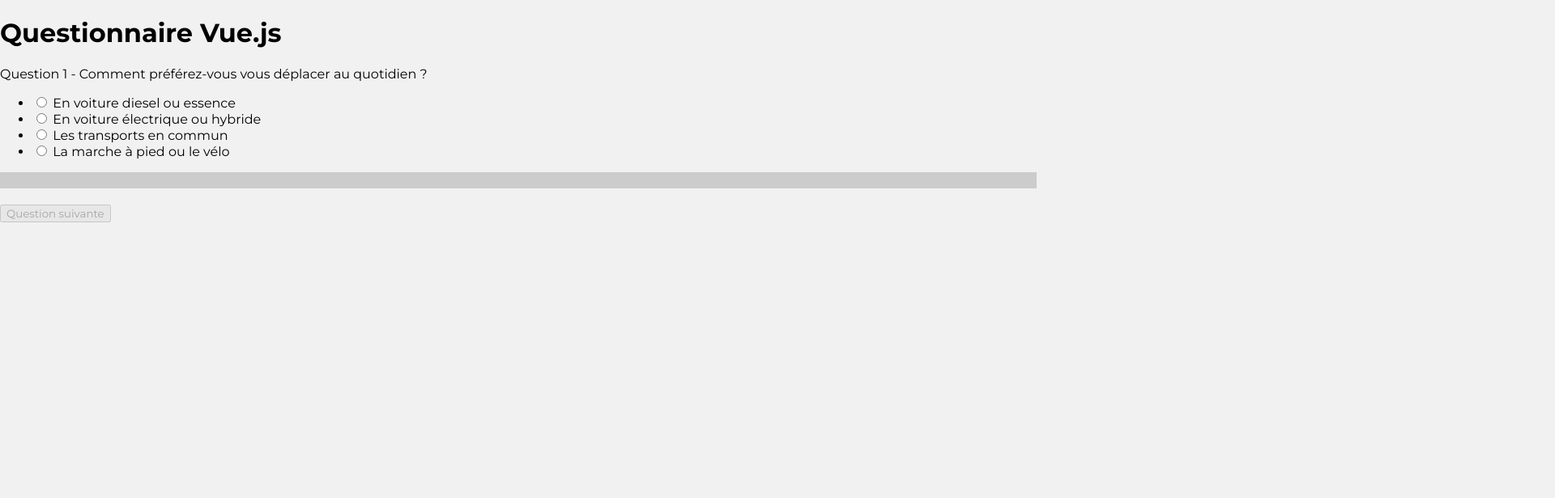
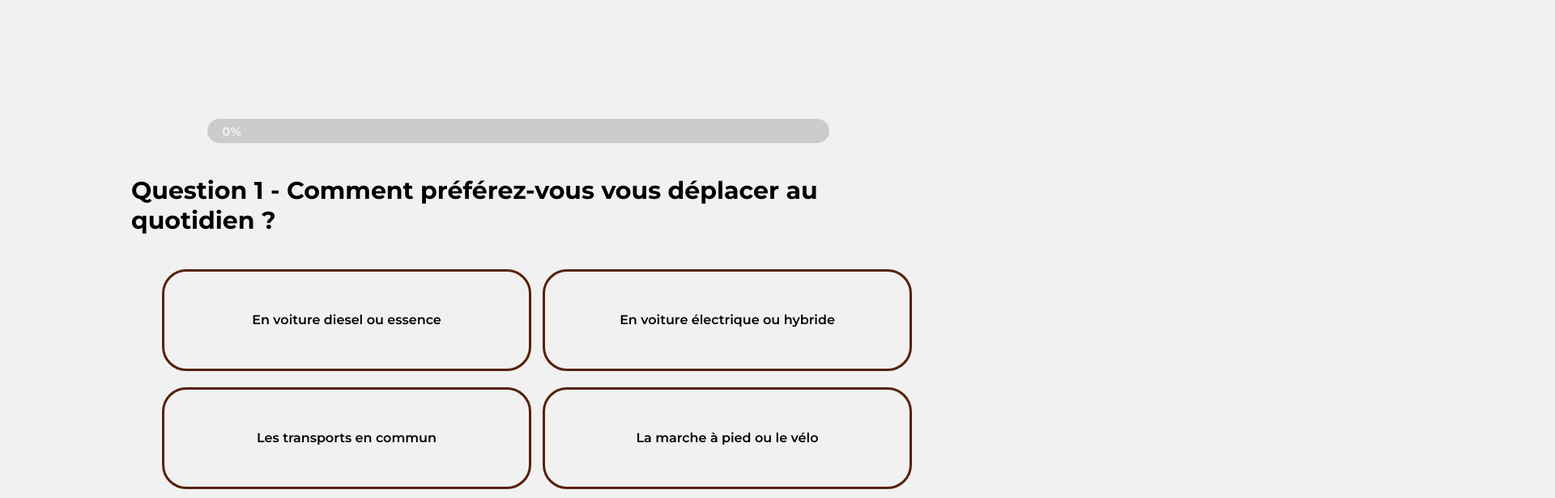
Before and after one commit to QBUTEAU/GreenScore_SAE401, a Vue app: page /questionnairetest in a window 1280 px wide. Shown: the top 616 px of the page at 81% size, 1920 px wide, since content can reach past the window. Built offline with nearby package versions, Linux system fonts and the light colour scheme.

Commit message:
questionnaire css

```diff
--- a/src/assets/css/_global.scss
+++ b/src/assets/css/_global.scss
@@ -80,6 +80,12 @@
     }
 }
 
+fieldset{
+    border: none;
+    padding: 0;
+    margin: 0;
+}
+
 @keyframes rotationPlanet {
     0% {
         transform: translateX(0%);
--- a/src/assets/css/_home.scss
+++ b/src/assets/css/_home.scss
@@ -97,6 +97,96 @@
     margin-bottom: 15vh;
 }
 
+
+
+// ---------- Questionnaire ---------- //
+
+.questionnaire{
+    min-height: 100vh;
+    @include flexOriginel(column, center, center);
+    width: 100vw;
+}
+
+.progress-bar {
+    width: 60%;
+    height: 30px;
+    background-color: #ccc;
+    position: relative;
+    margin-bottom: 40px;
+    border-radius: 20px;
+
+    .progress-bar__fill {
+        height: 100%;
+        border-radius: 20px;
+        background-color: $green;
+        transition: width 0.5s ease-in-out;
+
+        .progress-bar__percentage {
+            position: absolute;
+            top: 50%;
+            left: 30px;
+            transform: translate(-50%, -50%);
+            font-size: 15px;
+            font-weight: bold;
+            color: $white;
+        }
+    }
+}
+
+fieldset{
+    display: flex;
+    flex-direction: column;
+    width: 75%;
+}
+
+.question{
+    font-size: 30px;
+    font-weight: 700;
+    height: 100px;
+}
+
+.propositions{
+    display: grid;
+    grid-template-columns: repeat(2, 1fr);
+    grid-template-rows: repeat(2, 1fr);
+    grid-gap: 20px;
+    li{
+        list-style: none;
+    }
+    input{
+        position: absolute;
+        opacity: 0;
+        width: 100%;
+        height: 150px;
+        cursor: pointer;
+        &:hover + label{
+            background-color: $yellow;
+            color: $white;
+        }
+        &:checked + label{
+            background-color: $green;
+            border: 3px solid $green;
+            color: $white;
+        }
+    }
+    label{
+        @include flexOriginel(row, center, center);
+        background-color: $white;
+        border: 3px $brown solid;
+        width: 100%;
+        height: 120px;
+        border-radius: 30px;
+        font-size: 16px;
+        font-weight: 600;
+        cursor: pointer;
+
+        .answers{
+            width: 90%;
+            text-align: center;
+        }
+    }
+}
+
 @media screen and (min-width:1100px) and (max-width: 1270px){
     .presentation, .ecologie{
         gap: 3rem;
--- a/src/views/QuesTest.vue
+++ b/src/views/QuesTest.vue
@@ -1,35 +1,32 @@
 <!-- QuesTest.vue -->
 
 <template>
-  <div>
-    <h1>Questionnaire Vue.js</h1>
+  <main class="questionnaire">
 
-    <div v-if="currentQuestion !== null">
-      <p>{{ getQuestionIndicator }} - {{ questions[currentQuestion].text }}</p>
-      <ul>
-        <li
-          v-for="(answer, aIndex) in questions[currentQuestion].answers"
-          :key="aIndex"
-        >
-          <label>
-            <input
-              type="radio"
-              :name="'q' + currentQuestion"
-              :value="answer.points"
-              v-model="selectedAnswers[currentQuestion]"
-            />
-            {{ answer.text }}
-          </label>
+      <div class="progress-bar">
+        <div class="progress-bar__fill" :style="{ width: progressPercentage + '%' }">
+          <span class="progress-bar__percentage">{{ progressPercentage.toFixed(0) }}%</span>
+        </div>
+      </div>
+
+    <fieldset v-if="currentQuestion !== null">
+      <legend class="question">
+        {{ getQuestionIndicator }} -
+        {{ questions[currentQuestion].text }}
+      </legend>
+      <ul class="propositions" role="radiogroup">
+        <li v-for="(answer, aIndex) in questions[currentQuestion].answers" :key="aIndex">
+          <input type="radio"
+            :name="'q' + currentQuestion"
+            :value="answer.points"
+            v-model="selectedAnswers[currentQuestion]"/>
+          <label :for="'q' + currentQuestion + 'a' + aIndex"><span class="answers">{{ answer.text }}</span></label>
         </li>
       </ul>
-      <div class="progress-bar">
-        <div class="fill" :style="{ width: progressPercentage + '%' }"></div>
-      </div>
-
-      <button @click="nextQuestion" :disabled="!selectedAnswers[currentQuestion]">
+      <button class="button" @click="nextQuestion" :disabled="!selectedAnswers[currentQuestion]">
         Question suivante
       </button>
-    </div>
+    </fieldset>
 
     <div v-else>
       <p>
@@ -37,7 +34,7 @@
         Vous êtes dans la catégorie {{ getCategory }}.
       </p>
     </div>
-  </div>
+  </main>
 </template>
 
 <script>
@@ -448,17 +445,8 @@
 </script>
 
 <style scoped>
-.progress-bar {
-  width: 100%;
-  height: 20px;
-  background-color: #ccc;
-  position: relative;
-  margin-bottom: 20px;
-}
-
-.fill {
-  height: 100%;
-  background-color: #4caf50;
-  transition: width 0.5s ease-in-out;
+button{
+  text-align: center;
+  gap: 30px;
 }
 </style>
```
